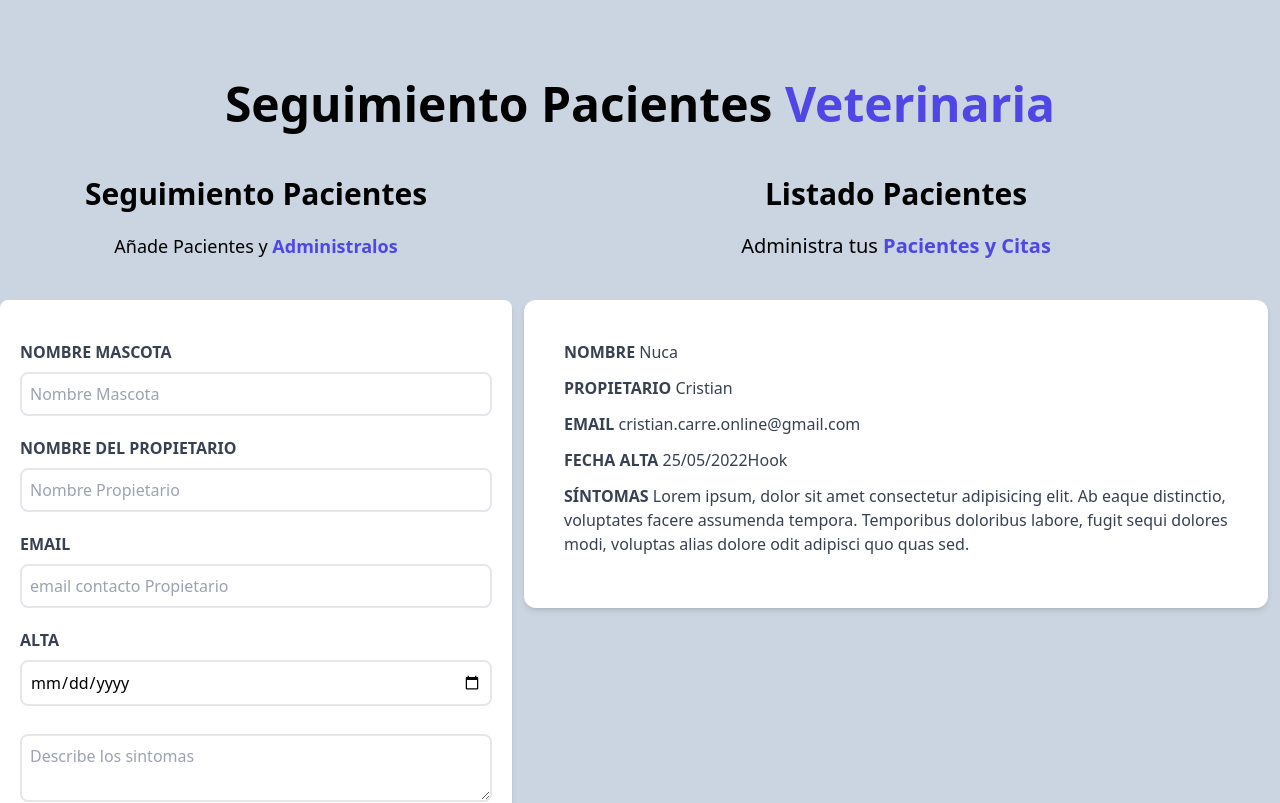
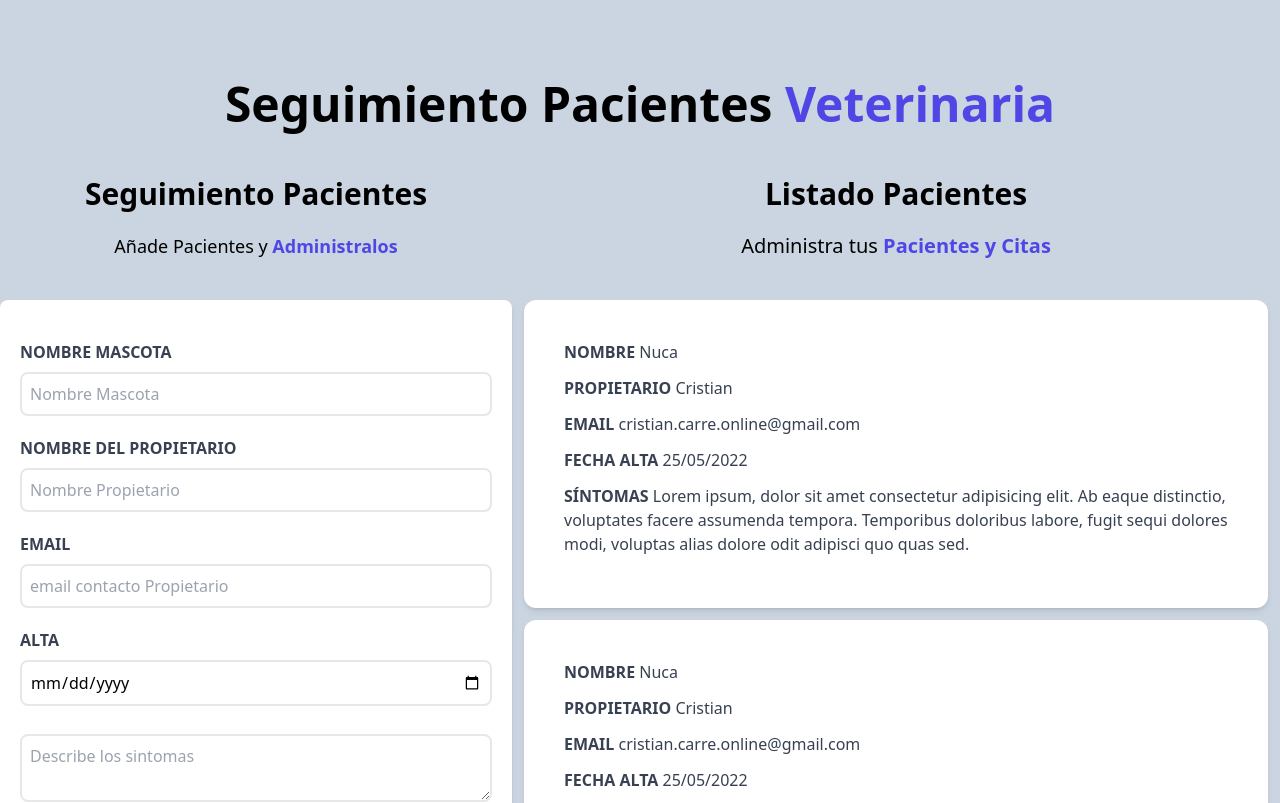
Before and after one commit to manodecristiano/citas-react, a React (Create React App) app: page / in a window 1280 px wide. Shown: the top 803 px of the page. Built offline with nearby package versions, Linux system fonts and the light colour scheme.

Commit message:
Tailwind Styles Done

```diff
--- a/src/components/PacientList.jsx
+++ b/src/components/PacientList.jsx
@@ -1,42 +1,37 @@
-
+import Paciente from "./Paciente"
 
 export const PacientList = () => {
   return (
-    <div className="w-1/2 lg:w-3/5">
+    <div className="md:w-1/2 lg:w-3/5 ">
 
-    <h2 className="font-black text-3xl text-center">Listado Pacientes</h2>
+    <h2 className="font-black text-3xl text-center">
+      Listado Pacientes
+    </h2>
+
     <p className="text-xl mt-5 mb-10 text-center">
       Administra tus {' '}
-      <span className="text-indigo-600 font-bold">Pacientes y Citas</span>
+      <span className="text-indigo-600 font-bold">
+        Pacientes y Citas
+     </span>
    </p>
 
-    <div className="m-3 py-10 px-10 rounded-xl mt-5 bg-white shadow-md">
 
-        <p className="font-bold mb-3 uppercase text-gray-700">Nombre{' '}
-          <span className="font-normal normal-case">Nuca</span>
-       </p>
+      <div className="md:h-screen overflow-y-scroll">
+        <Paciente/>
 
-       <p className="font-bold mb-3 uppercase text-gray-700">Propietario{' '}
-          <span className="font-normal normal-case">Cristian</span>
-       </p>
+        <Paciente/>
 
-       <p className="font-bold mb-3 uppercase text-gray-700">Email{' '}
-          <span className="font-normal normal-case">cristian.carre.online@gmail.com</span>
-       </p>
+        <Paciente/>
 
-       <p className="font-bold mb-3 uppercase text-gray-700">Fecha alta{' '}
-          <span className="font-normal normal-case">25/05/2022Hook</span>
-       </p>
+        <Paciente/>
 
-       <p className="font-bold mb-3 uppercase text-gray-700">Síntomas{' '}
-          <span className="font-normal normal-case">Lorem ipsum, dolor sit amet
-          consectetur adipisicing elit. Ab eaque distinctio, voluptates
-          facere assumenda tempora. Temporibus doloribus labore, fugit sequi
-           dolores modi, voluptas alias dolore odit adipisci quo quas sed.</span>
-       </p>
-    </div>
+        <Paciente/>
+
+        <Paciente/>
 
 
+
+   </div>
 
 
 
--- /dev/null
+++ b/src/components/Paciente.jsx
@@ -0,0 +1,36 @@
+import React from 'react'
+
+const Paciente = () => {
+  return (
+
+<div className="ml-3 mb-3 mr-3 py-10 px-10 rounded-xl  bg-white shadow-md">
+
+<p className="font-bold mb-3 uppercase text-gray-700">Nombre{' '}
+  <span className="font-normal normal-case">Nuca</span>
+</p>
+
+<p className="font-bold mb-3 uppercase text-gray-700">Propietario{' '}
+  <span className="font-normal normal-case">Cristian</span>
+</p>
+
+<p className="font-bold mb-3 uppercase text-gray-700">Email{' '}
+  <span className="font-normal normal-case">cristian.carre.online@gmail.com</span>
+</p>
+
+<p className="font-bold mb-3 uppercase text-gray-700">Fecha alta{' '}
+  <span className="font-normal normal-case">25/05/2022</span>
+</p>
+
+<p className="font-bold mb-3 uppercase text-gray-700">Síntomas{' '}
+  <span className="font-normal normal-case">Lorem ipsum, dolor sit amet
+  consectetur adipisicing elit. Ab eaque distinctio, voluptates
+  facere assumenda tempora. Temporibus doloribus labore, fugit sequi
+   dolores modi, voluptas alias dolore odit adipisci quo quas sed.</span>
+</p>
+</div>
+
+
+  )
+}
+
+export default Paciente
```
